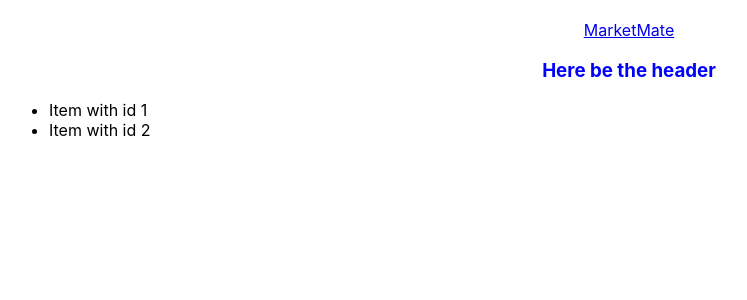
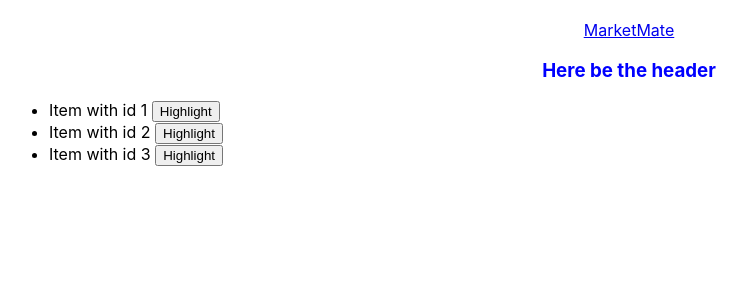
Before and after one commit to poolll98/monday-e-commerce, a React (Create React App) app in the folder Frontend/: page /cart in a window 1280 px wide. Shown: the top 300 px of the page, without its empty margins (11-758 px from the left). Built offline with nearby package versions, Linux system fonts and the light colour scheme.

Commit message:
Add example for useState.

```diff
--- a/Frontend/src/Components/ShoppingCart/CartItem.js
+++ b/Frontend/src/Components/ShoppingCart/CartItem.js
@@ -1,5 +1,5 @@
 import React from 'react';
 
-export default function CartItem({item}) {
-  return <li>Item with id {item.id}</li>;
+export default function CartItem({item, isActive, onHighlight}) {
+  return <li style={{'color': isActive ? 'red' : 'black'}}>Item with id {item.id} <button onClick={onHighlight}>Highlight</button></li>;
 }
--- a/Frontend/src/Components/ShoppingCart/ShoppingCart.js
+++ b/Frontend/src/Components/ShoppingCart/ShoppingCart.js
@@ -1,10 +1,14 @@
 import React from 'react';
+import { useState } from 'react';
+
 import CartItem from './CartItem';
 
 export default function ShoppingCart() {
-  let items = [{'id': 1}, {'id': 2}]; // example items
+  let items = [{'id': 1}, {'id': 2}, {'id': 3}]; // example items
 
-  let cartItems = items.map(item => <CartItem item={item} key={item.id}/>)
+  const [activeIndex, setActiveIndex] = useState(0);
+
+  let cartItems = items.map(item => <CartItem item={item} key={item.id} isActive={activeIndex === item.id} onHighlight={() => setActiveIndex(item.id)}/>)
 
   return <ul>{cartItems}</ul>;
 }
```
